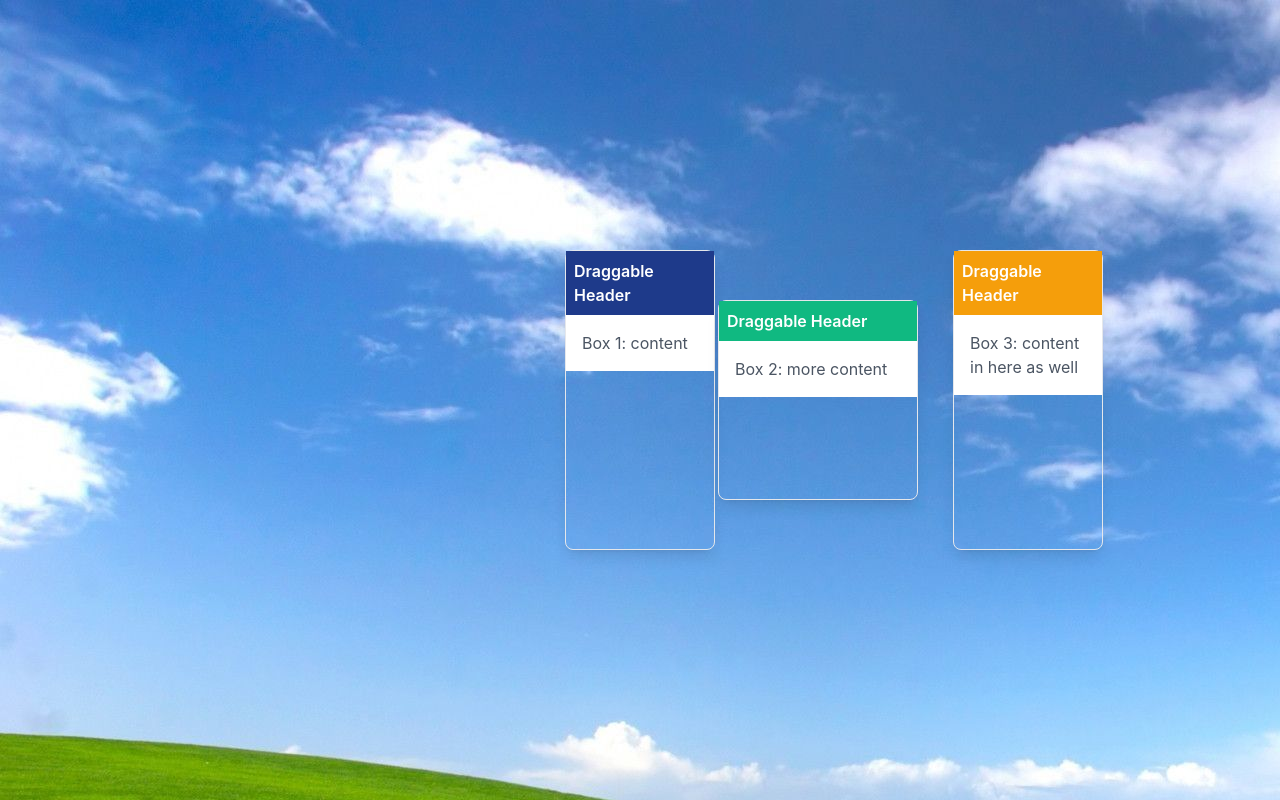
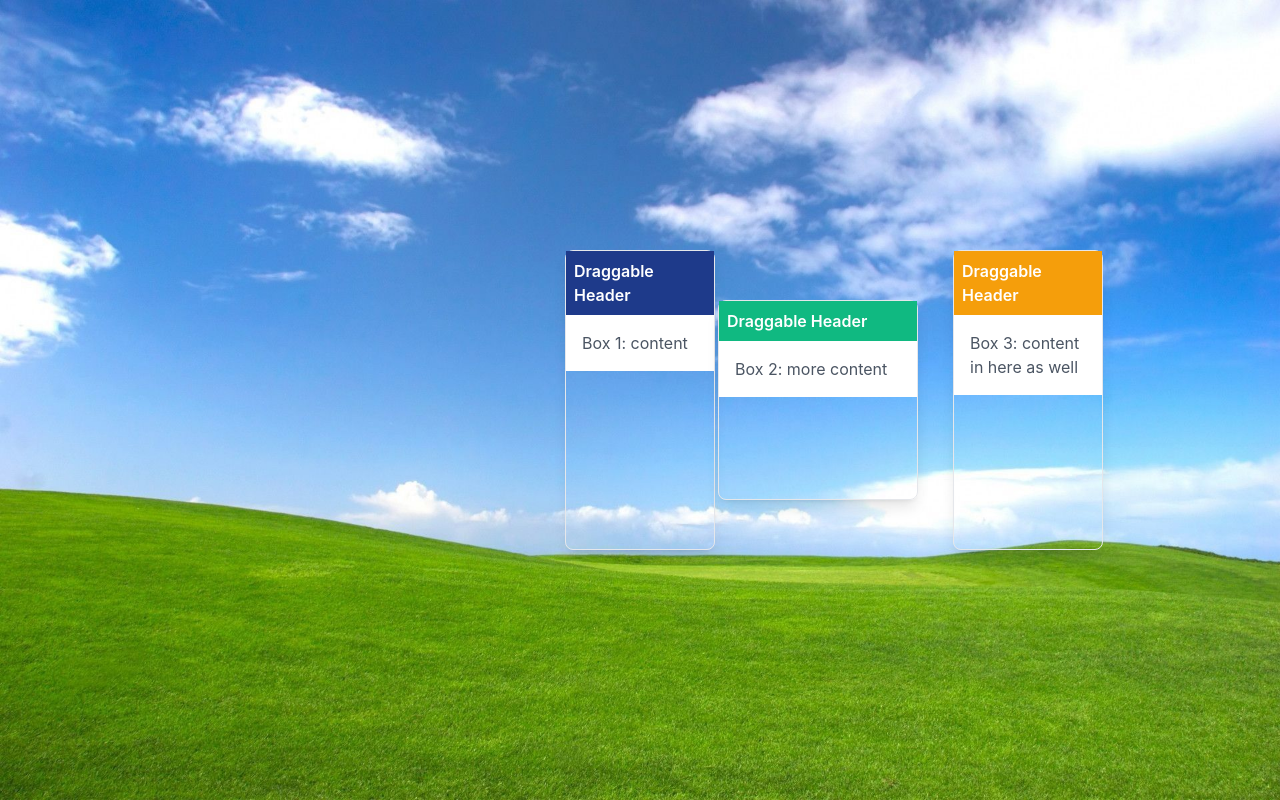
Before and after one commit to sashinshin/rathole, a React (Create React App) app: page / in a window 1280 px wide. Built offline with nearby package versions, Linux system fonts and the light colour scheme.

Commit message:
Remove scrolling, make background image always cover background

```diff
--- a/src/index.css
+++ b/src/index.css
@@ -2,14 +2,23 @@
 @tailwind components;
 @tailwind utilities;
 
+html, body {
+  overflow: hidden;
+}
+
 body {
-  background-image: url("../resources/main_background.jpg");
   margin: 0;
   font-family: -apple-system, BlinkMacSystemFont, 'Segoe UI', 'Roboto', 'Oxygen',
-    'Ubuntu', 'Cantarell', 'Fira Sans', 'Droid Sans', 'Helvetica Neue',
-    sans-serif;
+  'Ubuntu', 'Cantarell', 'Fira Sans', 'Droid Sans', 'Helvetica Neue',
+  sans-serif;
   -webkit-font-smoothing: antialiased;
   -moz-osx-font-smoothing: grayscale;
+
+  background-image: url("../resources/main_background.jpg");
+  /* Adjustments to ensure the background image always covers the body */
+  background-size: cover; /* Ensures the image covers the entire background */
+  background-repeat: no-repeat; /* Prevents the image from repeating */
+  background-position: center; /* Centers the image within the viewport */
 }
 
 code {
```
